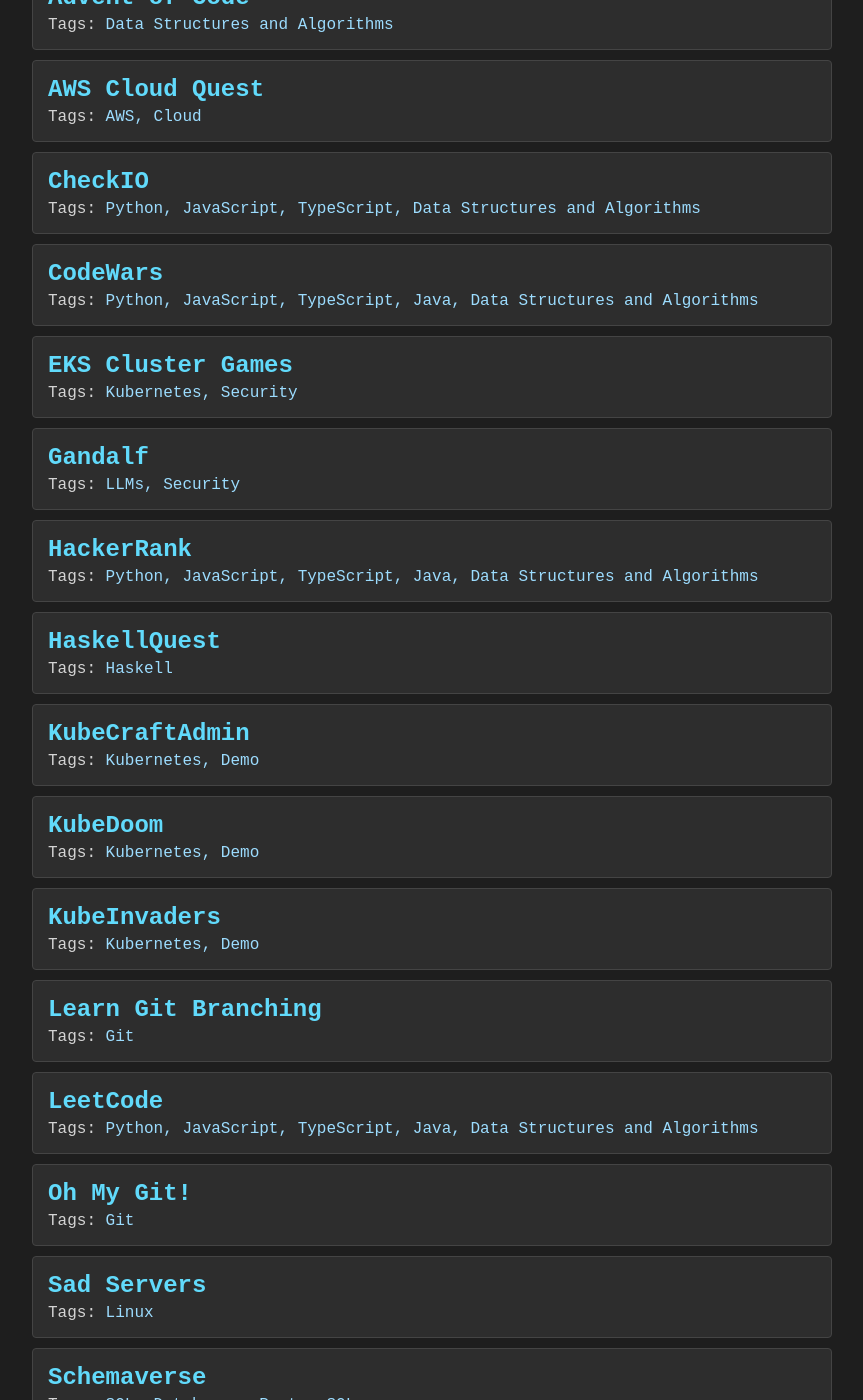
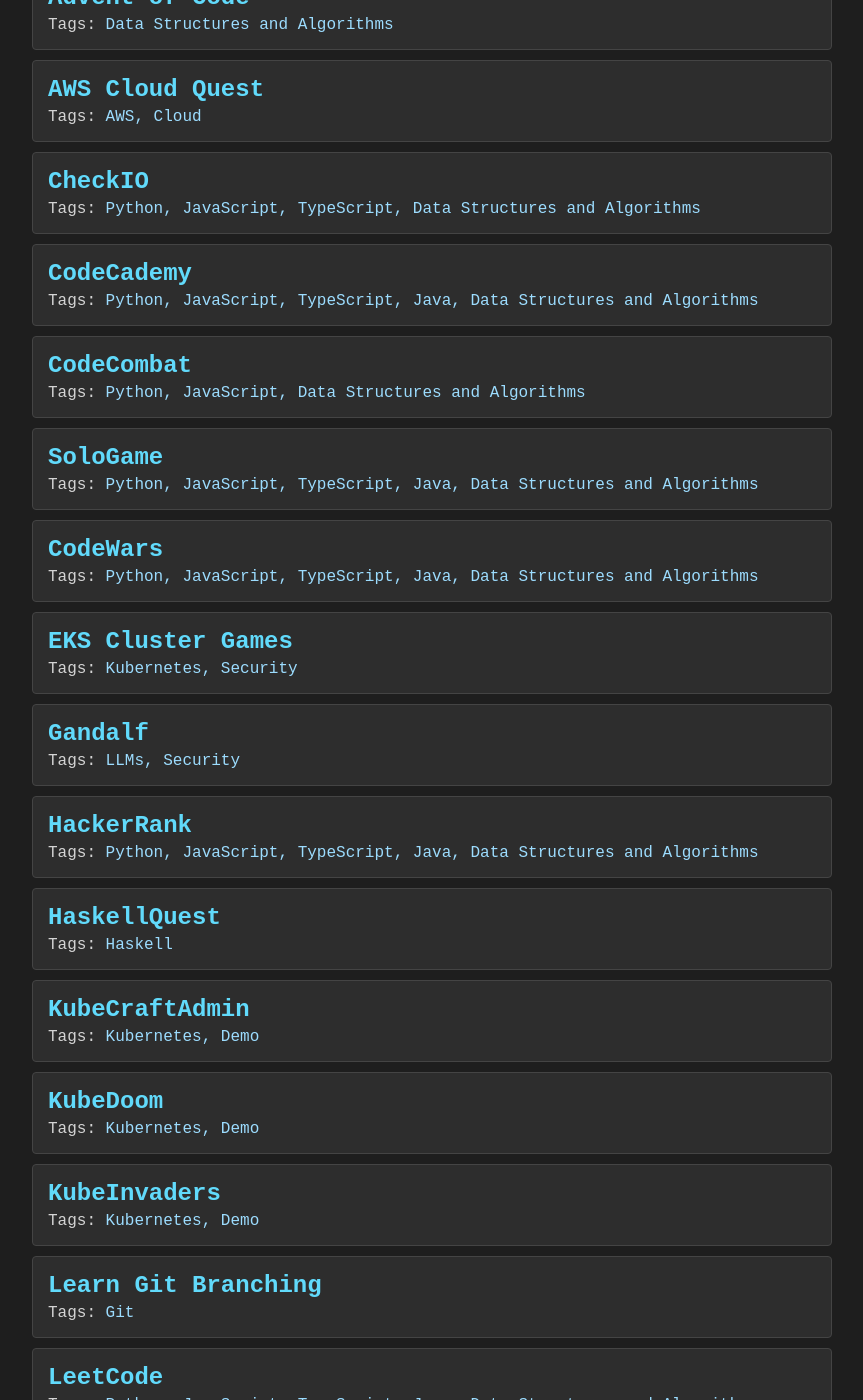
Before and after one commit to zoli90/GamifiedProgramming, a Jekyll site: the page built from index.html, in a window 1280 px wide and 1400 px high, scrolled down 192 px. Shown: the whole window, without its empty margins (208-1071 px from the left). Built offline with Jekyll 4.4.1, drawn with Linux system fonts in a browser that asks for light colours; some of the changed text lies outside the part shown.

Commit message:
New titles

```diff
--- a/_data/tutorials.yml
+++ b/_data/tutorials.yml
@@ -7,6 +7,15 @@
 - name: "CheckIO"
   url: "https://checkio.org"
   tags: ["Python", "JavaScript", "TypeScript", "Data Structures and Algorithms"]
+- name: "CodeCademy"
+  url: "https://www.codecademy.com/"
+  tags: ["Python", "JavaScript", "TypeScript", "Java", "Data Structures and Algorithms"]
+- name: "CodeCombat"
+  url: "https://www.codecombat.com/"
+  tags: ["Python", "JavaScript", "Data Structures and Algorithms"]
+- name: "SoloGame"
+  url: "https://codingame.com/"
+  tags: ["Python", "JavaScript", "TypeScript", "Java", "Data Structures and Algorithms"]
 - name: "CodeWars"
   url: "https://www.codewars.com/"
   tags: ["Python", "JavaScript", "TypeScript", "Java", "Data Structures and Algorithms"]
@@ -40,12 +49,21 @@
 - name: "Oh My Git!"
   url: "https://ohmygit.org/"
   tags: ["Git"]
+- name: "Qubit Factory"
+  url: "https://qubitfactory.io/"
+  tags: ["Quantum Computing"]
+- name: "Robocode Tank Royale"
+  url: "https://github.com/robocode-dev/tank-royale"
+  tags: ["Java"]
 - name: "Sad Servers"
   url: "https://sadservers.com/"
   tags: ["Linux"]
 - name: "Schemaverse"
   url: "https://github.com/Abstrct/Schemaverse"
   tags: ["SQL", "Databases", "PostgreSQL"]
+- name: "SoloLearn"
+  url: "https://sololearn.com/"
+  tags: ["Python", "JavaScript", "TypeScript", "Java", "Data Structures and Algorithms"]
 - name: "SQL Island"
   url: "https://sql-island.informatik.uni-kl.de/"
   tags: ["SQL", "Databases"]
```
